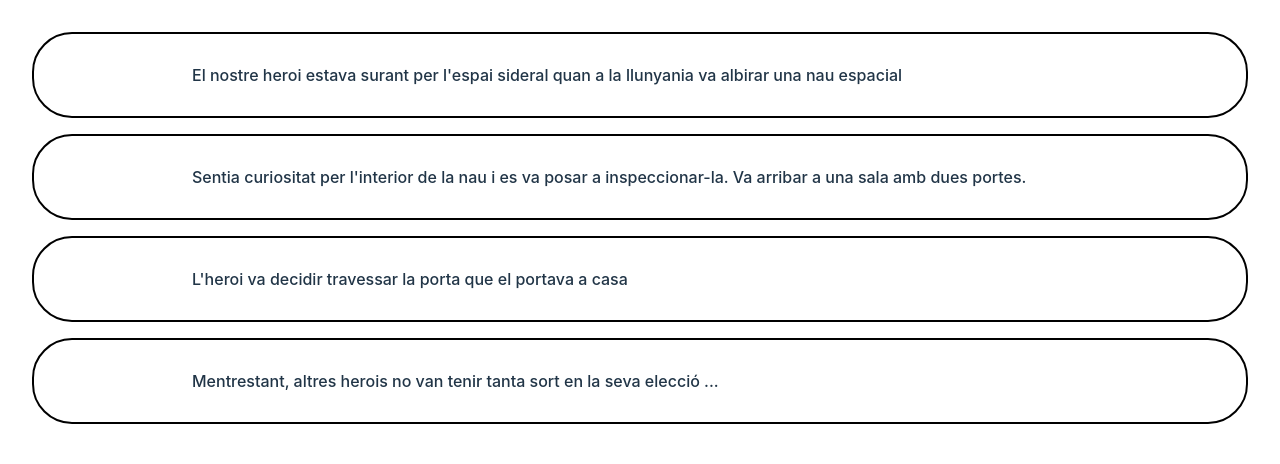
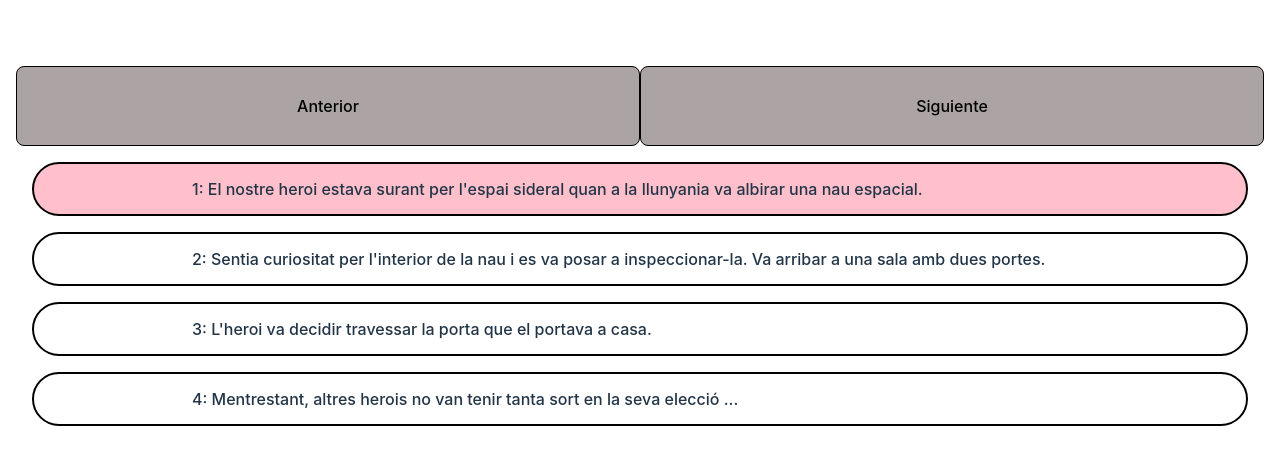
Before and after one commit to phyllobatess/itacademy-s6, a React (Vite) app: page / in a window 1280 px wide. Shown: the top 464 px of the page. Built offline with nearby package versions, Linux system fonts and the light colour scheme.

Commit message:
Ejercicio 4

```diff
--- a/src/App.css
+++ b/src/App.css
@@ -3,6 +3,13 @@
   margin: 0 auto;
   padding: 1rem;
   text-align: start;
+}
+.boton {
+  height: 5em;
+  width: 50%;
+  background-color: rgb(172, 164, 164);
+  border:solid 1px;
+  margin-top: 50px;
 }
 
 .logo {
@@ -40,3 +47,8 @@
 .read-the-docs {
   color: #888;
 }
+
+.active{
+  color:rgb(108, 191, 73);
+  transition: all .3s ease-out;
+}
--- a/src/App.tsx
+++ b/src/App.tsx
@@ -1,18 +1,53 @@
 // import { useState } from 'react'
 // import reactLogo from './assets/react.svg'
 //import viteLogo from '/vite.svg'
+// ponemos rafc para hacer el import de react
+//passing image as a prop styled component  --> para ej.6
 
 import "./App.css";
 import { Escena } from "./componentes/escena/Escena";
 import { data } from "./componentes/data";
+import { useState } from "react";
 
+//Solo se pueden usar los HOOKS dentro de function components, no dentro de CLASES
+//USESTATE no se puede llamar dentro de un condicional
+function App() {
+  const [position, setPosition] = useState<number>(1);
 
-function App() {
+  const mueveAtras=()=>{
+    if (position <= data.length) {
+      setPosition(position - 1);
+      //console.log(position)
+    }
+    if (position === 1) {
+      setPosition(4);
+      //console.log(position);
+    }
+  }
+   const mueveAdelante=()=> {
+    if (position < data.length) {
+      setPosition(position + 1);
+      //console.log(position);
+    }
+    if (position >= data.length) {
+      setPosition(1);
+      //console.log(position);
+    }
+  }
   //La propiedad "key" es un atributo especial  que se debe incluir al crear listas de elementos. Cada key debe ser único por lista.
   return (
     <>
+      <div>
+        <button onClick={mueveAtras} className="boton">
+          Anterior
+        </button>
+        <button onClick={mueveAdelante} className="boton">
+          Siguiente
+        </button>
+      </div>{" "}
+
       {data.map((frase) => (
-        <Escena key={frase.id} sentence={frase.texto} />
+        <Escena  key={frase.id} id={frase.id} sentence={frase.texto} position={position}  /> //le pasamos mediante props el state (position) que tenemos en cada momento.
       ))}
     </>
   );
--- a/src/componentes/data.tsx
+++ b/src/componentes/data.tsx
@@ -2,20 +2,20 @@ export const data = [
   {
     id: 1,
     texto:
-      "El nostre heroi estava surant per l'espai sideral quan a la llunyania va albirar una nau espacial",
+      "1: El nostre heroi estava surant per l'espai sideral quan a la llunyania va albirar una nau espacial.",
   },
   {
     id: 2,
     texto:
-      "Sentia curiositat per l'interior de la nau i es va posar a inspeccionar-la. Va arribar a una sala amb dues portes.",
+      "2: Sentia curiositat per l'interior de la nau i es va posar a inspeccionar-la. Va arribar a una sala amb dues portes.",
   },
   {
     id: 3,
-    texto: "L'heroi va decidir travessar la porta que el portava a casa",
+    texto: "3: L'heroi va decidir travessar la porta que el portava a casa.",
   },
   {
     id: 4,
     texto:
-      "Mentrestant, altres herois no van tenir tanta sort en la seva elecció ...",
+      "4: Mentrestant, altres herois no van tenir tanta sort en la seva elecció ...",
   },
 ];
--- a/src/componentes/escena/Escena.tsx
+++ b/src/componentes/escena/Escena.tsx
@@ -1,13 +1,18 @@
-import { DivStyle } from "../styled-components/Button"
+import { FC } from "react";
+import { DivStyle } from "../styled-components/Button";
 
+//Hacemos esta interfaz para darle el tipado de todos los props que pasamos al componente-hijo:ESCENA desde el componente-padre: APP:
+interface Props{
+  position: number;
+  id: number;
+  sentence: string;
+}
 
 // eslint-disable-next-line @typescript-eslint/no-explicit-any
-export const Escena = (props:any) => {
-   return (
-     <>
-       <DivStyle>
-         <p>{props.sentence}</p>
-       </DivStyle>
-     </>
-   );
- }
+export const Escena:FC<Props> = ({ position, id, sentence }) => {
+  return (
+    <>
+      <DivStyle active={position === id ? true : false}>{sentence}</DivStyle>
+    </>
+  );
+};
--- a/src/componentes/styled-components/Button.tsx
+++ b/src/componentes/styled-components/Button.tsx
@@ -1,10 +1,16 @@
+/* eslint-disable @typescript-eslint/no-explicit-any */
 
 import styled from 'styled-components'
 
-export const DivStyle = styled.p`
-border: solid 2px black;
-border-radius: 40px;
-margin: 1em;
-padding: 1px 158px;
-background: white;
-cursor: pointer;`
+export const DivStyle = styled.div`
+  border: solid 2px black;
+  border-radius: 40px;
+  margin: 1em;
+  padding: 1px 158px;
+  background: white;
+  cursor: pointer;
+  background-color: ${({ active }) => (active ? "pink" : "white")};
+`;
+
+
+// <DivStyle active={position === id ? true : false}>{sentence}</DivStyle>
```
